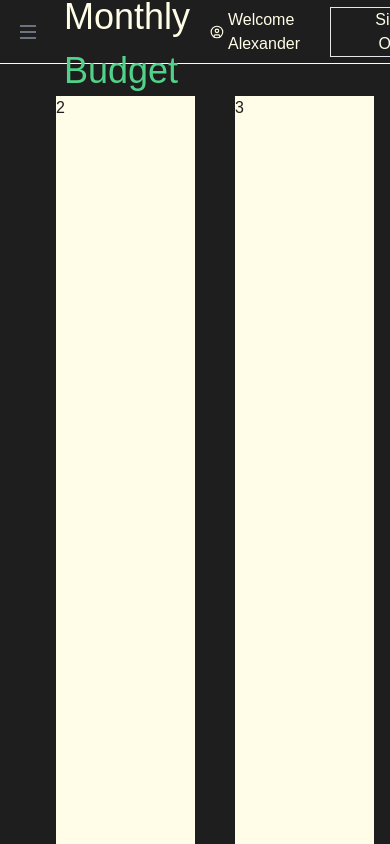
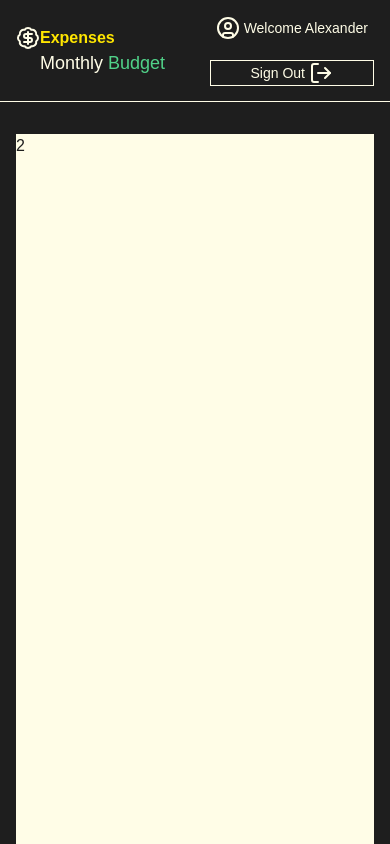
Before and after one commit to pseudoeazy/personal-budget-web, a Next.js app: page /user in a window 390 px wide. Shown: the top 844 px of the page. Built offline with nearby package versions, Linux system fonts and the light colour scheme.

Commit message:
Make home page layout responsive

```diff
--- a/src/app/user/header.tsx
+++ b/src/app/user/header.tsx
@@ -21,11 +21,11 @@ function Header({ sidebarOpen, setSidebarOpen }: Props) {
   return (
     <header className="sticky top-0  border-b border-foreground z-30 ">
       <div className="px-4 sm:px-6 lg:px-8 lg:pt-8">
-        <div className="flex items-center justify-between h-16 -mb-px">
+        <div className="flex items-center justify-between  -mb-px py-4">
           {/* Header: Left side */}
           <div className="flex">
             {/* Hamburger button */}
-            {!sidebarOpen && (
+            {!!sidebarOpen && (
               <button
                 className="text-gray-500 hover:text-gray-600 lg:hidden"
                 aria-controls="sidebar"
@@ -45,7 +45,7 @@ function Header({ sidebarOpen, setSidebarOpen }: Props) {
                 <span className="font-bold text-primary capitalize leading-normal">
                   Expenses
                 </span>
-                <h1 className="text-boxColorLight  ml-auto text-4xl font-normal leading-normal capitalize">
+                <h1 className="text-boxColorLight  ml-auto text-lg md:text-4xl font-normal leading-normal capitalize">
                   monthly <span className="text-complOpt2">budget</span>
                 </h1>
               </div>
@@ -53,9 +53,8 @@ function Header({ sidebarOpen, setSidebarOpen }: Props) {
           </div>
 
           {/* Header: Right side */}
-          <div className="flex items-center space-x-5 ">
-            {/*  Divider */}
-            {/* <hr className="w-px h-6 bg-foreground mx-3" /> */}
+          <div className="flex items-center gap-5 flex-col">
+            <div className="flex gap-6">
               <button
                 type="button"
                 className="hidden sm:block px-10 text-xl text-background bg-primary capitalize  font-semibold"
@@ -65,17 +64,18 @@ function Header({ sidebarOpen, setSidebarOpen }: Props) {
               </button>
               <div className="flex justify-center items-center space-x-1">
                 <CircleUser />
-              <span>Welcome Alexander</span>
+                <span className="text-sm">Welcome Alexander</span>
               </div>
-            <div className="border">
+            </div>
+            <div className="border border-foreground self-end">
               <button
-                className="flex space-x-1 font-primary px-10"
+                className="flex items-center justify-center space-x-1 px-10"
                 onClick={() => {
                   console.log('logged out');
                   // signOut({ callbackUrl: '/' })
                 }}
               >
-                <span>Sign Out</span>
+                <span className="text-sm">Sign Out</span>
                 <LogOut />
               </button>
             </div>
--- a/src/app/user/page.tsx
+++ b/src/app/user/page.tsx
@@ -2,11 +2,15 @@ import React from 'react';
 
 const UserPage = () => {
   return (
-    <div className=" w-full flex space-x-10 flex-col-reverse lg:flex-row ">
-      <section className="w-[34.5rem]  border h-screen ">1</section>
-      <section className="flex-1 flex space-x-10 ">
-        <div className="flex-1 h-screen bg-foreground text-background">2</div>
-        <div className="flex-1 h-screen bg-foreground  text-background">3</div>
+    <div className="w-full flex gap-10 flex-col-reverse lg:flex-row ">
+      <section className="w-full lg:w-[34.5rem]  border h-screen ">1</section>
+      <section className="flex-1 flex gap-10 flex-col sm:flex-row min-h-screen ">
+        <div className="w-full sm:w-[22rem] flex-1 min-h-screen  bg-foreground text-background">
+          2
+        </div>
+        <div className="w-full sm:w-[22rem] flex-1 min-h-screen bg-foreground  text-background">
+          3
+        </div>
       </section>
     </div>
   );
```
Lines whose indentation alone changed are shown as unchanged.
